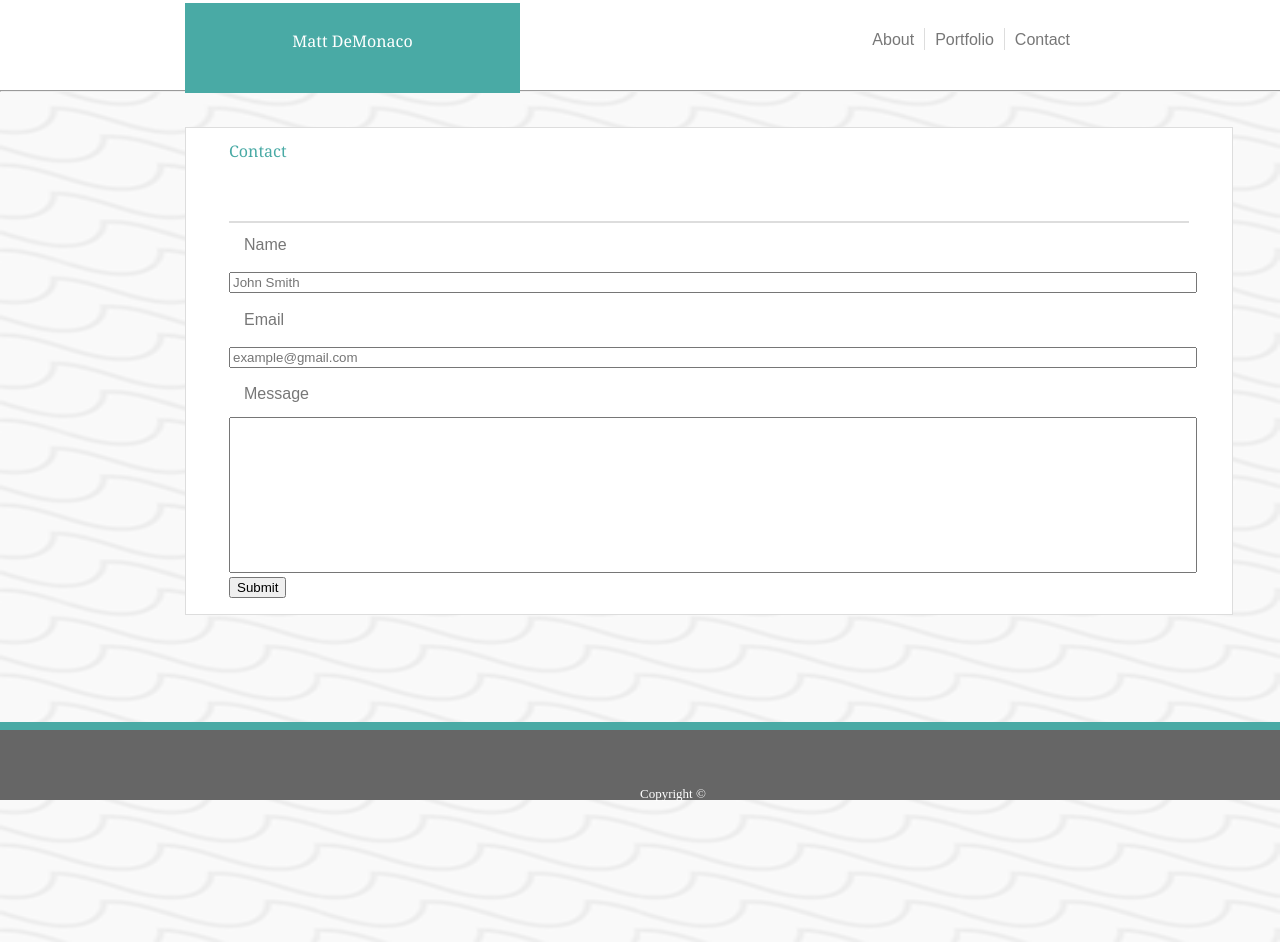
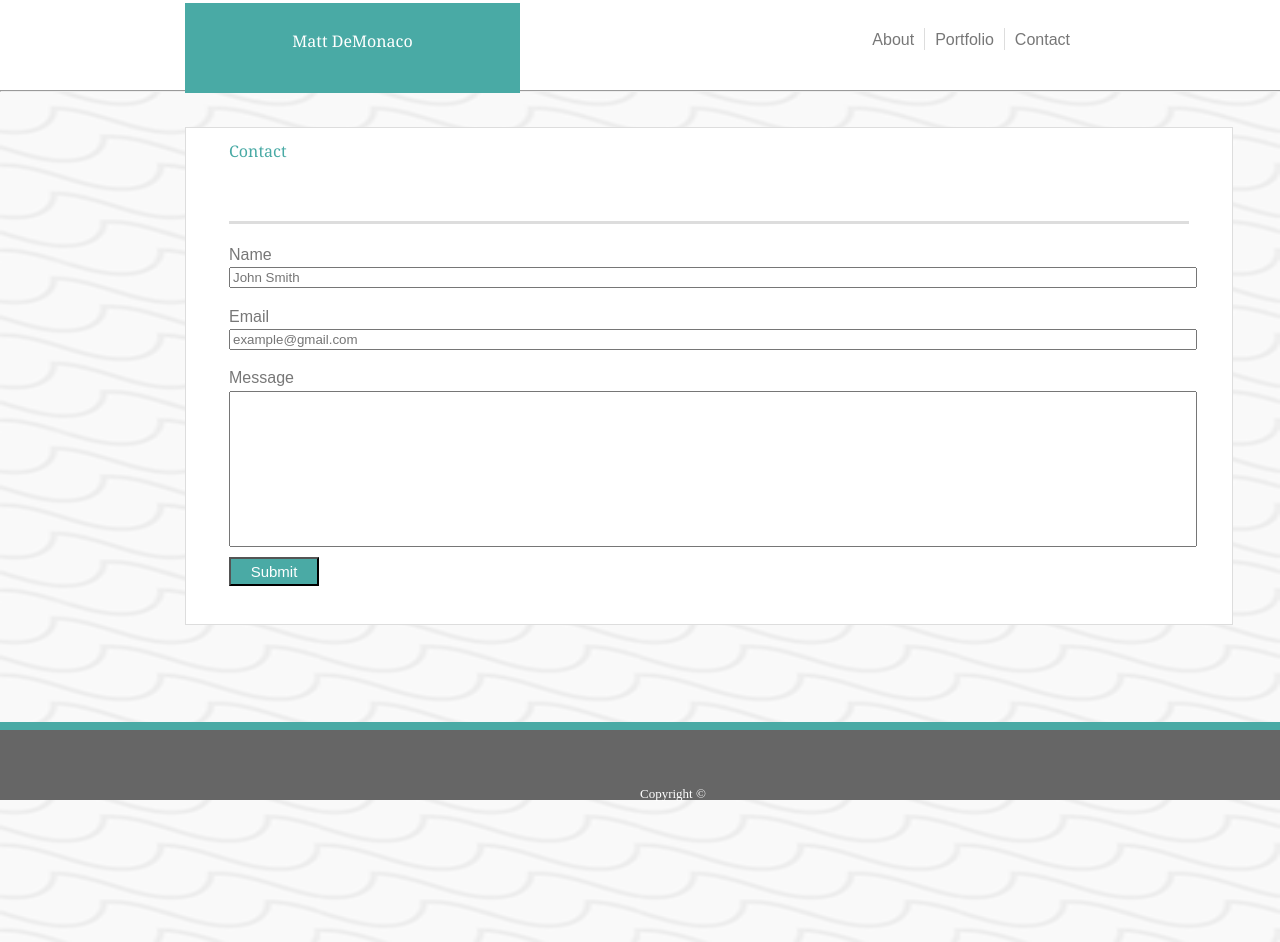
Before and after one commit to demonaco/Basic-Portfolio-Working, a plain HTML site: page contact.html in a window 1280 px wide. Drawn offline with Linux system fonts and the light colour scheme; files that its build step writes are made by us from their sources.

Commit message:
color and font size applied to contact page/contact page completed

```diff
--- a/assets/css/style.css
+++ b/assets/css/style.css
@@ -14,6 +14,9 @@ h1{
     font-family: 'Georgia', Times, Times New Roman, serif;
 }
 
+/* #topName{
+    margin-left: 125px;
+} */
 header {
 height: 100px;
 width: 100%;
@@ -104,9 +107,10 @@ top: -100px;
     background-color: #dddddd;
     margin: 50px 20px 10px 50px;
     position: relative;
+
     right: 50px;
     width: 100%;
-    height: 2px;
+    height: 3px;
 }
 .aboutMeSection {
 padding: 43px;
@@ -137,7 +141,7 @@ text-align: wrap;
 padding: 43px;
 margin: 0px 150px 0px 185px;
 border: 1px #dddddd solid;
-height: 400px;
+height: 410px;
 position: relative;
 top: -815px;
 background-color: #ffffff;
@@ -272,3 +276,34 @@ placeholder {
 #field3 {
     width: 100%; */
 }
+
+button{
+color: #ffffff;
+background: #4aaaa5;
+height: 29px;
+width: 90px;
+margin-top: 10px;
+font-family: 'Arial', 'Helvetica Neue', Helvetica, sans-serif;
+font-size: 15px;
+}
+
+#name{
+    padding-left: 0px;
+    margin-left: 0px; */
+    /* float: left; */
+    position: relative;
+    color:#777777;
+    padding-bottom:0px;
+    padding-top: 20px;
+    margin-bottom: -5px;
+
+}
+
+#email{color:#777777;
+    padding-top: 12px;
+    margin-bottom: -5px;
+
+}
+
+#message{color:#777777;
+    padding-top: 12px;}
--- a/contact.html
+++ b/contact.html
@@ -10,7 +10,9 @@
 </head>
 <body>
     <header>
+        <div id="topName">
         <h1 class="myName">Matt DeMonaco</h1>
+        </div>
         <div class="topLinks">
            <div id="aboutMe"><a  target="_self" href="contact.html">Contact</a></div>
             <div id="portfolio"><a target="_self" href="portfolio.html">Portfolio</a></div>
@@ -22,13 +24,13 @@
              <div id="inputTable">
                     <h2 class=aboutMe>Contact</h2>
                     <div id="bottomLine">
-                    <p>Name</p>
+                    <div id="name">Name</div>
                 <input id="field1" style="width:100%;" type:field placeholder="John Smith">
-                    <p>Email</p>
+                   <div id="email">Email</div>
                 <input id="field2" style="width:100%;" type:field placeholder="example@gmail.com">
-                    <p>Message</p>
+                   <div id="message">Message</div>
                 <input id="field3" style="width:100%;height:150px;" type:field>
-             <button id="button">Submit</button>
+            <button id="button">Submit</button>
             </div>
             </div>
          </div>
```
